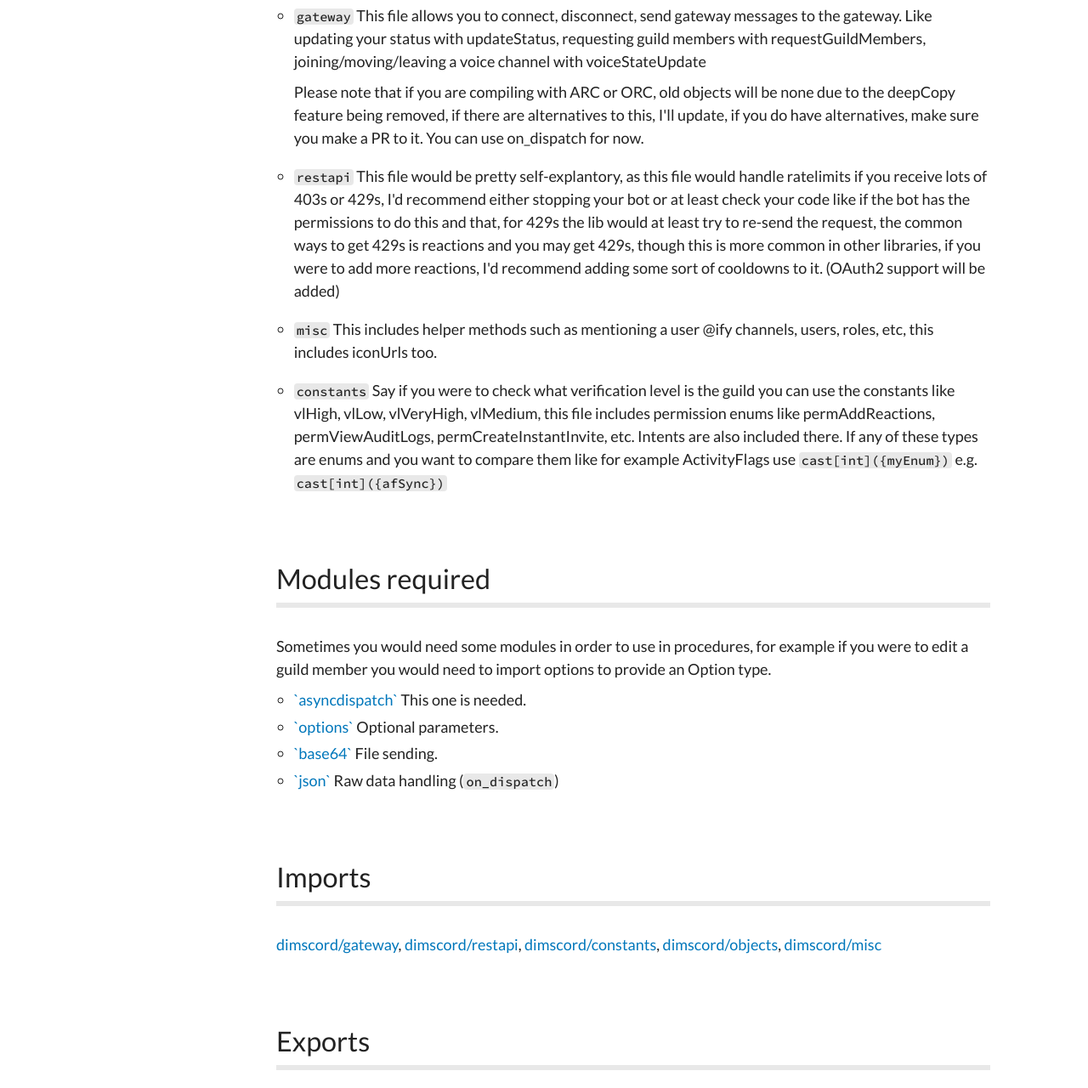
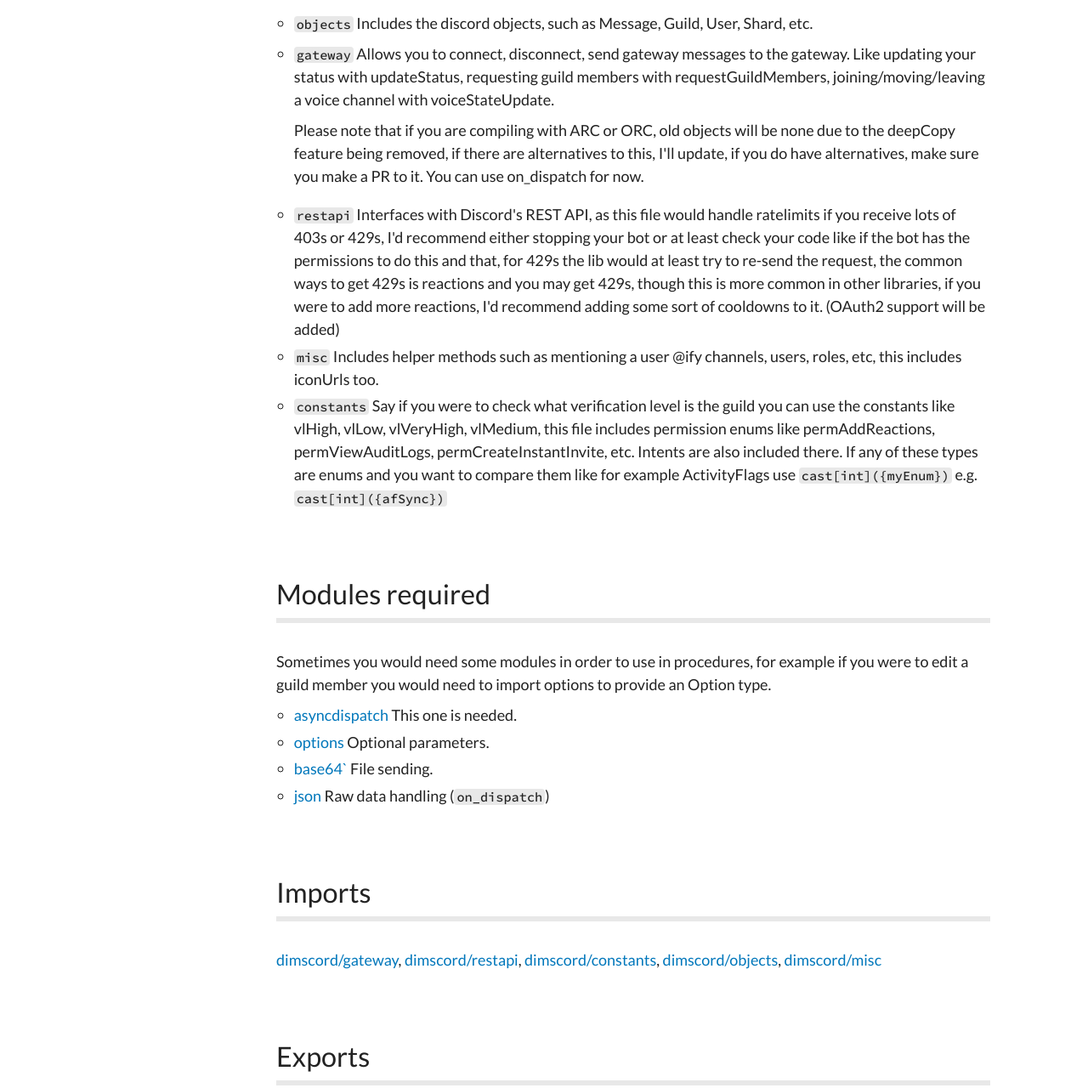
Before and after one commit to krisppurg/dimscord, a plain HTML site: page docs/dimscord.html in a window 1280 px wide. Shown: the part 456-1736 px from the top of the page at 85% size. Drawn offline with Linux system fonts and the light colour scheme; a script that the page names is missing.

Commit message:
docs update

```diff
--- a/docs/dimscord.html
+++ b/docs/dimscord.html
@@ -120,24 +120,23 @@ function main() {
 
   <p class="module-desc">Welcome to the Dimscord Documentation!<ul class="simple"><li>If you have any errors like for example getGuildChannel doesn't exist in v1.0.0, then you can just simply do <tt class="docutils literal"><span class="pre">nimble install dimscord@#head</span></tt> if this does not work then uninstall the version you were using, or you could replace the folder from the <tt class="docutils literal"><span class="pre">.nimble/pkgs</span></tt> directory.</li>
 </ul>
+<p>You can search for symbols by going to <a class="reference external" href="https://krisppurg.github.io/dimscord/theindex.html">https://krisppurg.github.io/dimscord/theindex.html</a>.</p>
 
-<h1><a class="toc-backref" id="reference" href="#reference">Reference</a></h1><ul class="simple"><li><tt class="docutils literal"><span class="pre">objects</span></tt> This file includes the discord objects, such as Message, Guild, User, Shard, etc.</li>
-<li><p><tt class="docutils literal"><span class="pre">gateway</span></tt> This file allows you to connect, disconnect, send gateway messages to the gateway. Like updating your status with updateStatus, requesting guild members with requestGuildMembers, joining/moving/leaving a voice channel with voiceStateUpdate</p>
+<h1><a class="toc-backref" id="reference" href="#reference">Reference</a></h1><ul class="simple"><li><tt class="docutils literal"><span class="pre">objects</span></tt> Includes the discord objects, such as Message, Guild, User, Shard, etc.</li>
+<li><p><tt class="docutils literal"><span class="pre">gateway</span></tt> Allows you to connect, disconnect, send gateway messages to the gateway. Like updating your status with updateStatus, requesting guild members with requestGuildMembers, joining/moving/leaving a voice channel with voiceStateUpdate.</p>
 <p>Please note that if you are compiling with ARC or ORC, old objects will be none due to the deepCopy feature being removed, if there are alternatives to this, I'll update, if you do have alternatives, make sure you make a PR to it. You can use on_dispatch for now.</p>
 </li>
 </ul>
-<ul class="simple"><li><tt class="docutils literal"><span class="pre">restapi</span></tt> This file would be pretty self-explantory, as this file would handle ratelimits if you receive lots of 403s or 429s, I'd recommend either stopping your bot or at least check your code like if the bot has the permissions to do this and that, for 429s the lib would at least try to re-send the request, the common ways to get 429s is reactions and you may get 429s, though this is more common in other libraries, if you were to add more reactions, I'd recommend adding some sort of cooldowns to it. (OAuth2 support will be added)</li>
-</ul>
-<ul class="simple"><li><tt class="docutils literal"><span class="pre">misc</span></tt> This includes helper methods such as mentioning a user @ify channels, users, roles, etc, this includes iconUrls too.</li>
-</ul>
-<ul class="simple"><li><tt class="docutils literal"><span class="pre">constants</span></tt> Say if you were to check what verification level is the guild you can use the constants like vlHigh, vlLow, vlVeryHigh, vlMedium, this file includes permission enums like permAddReactions, permViewAuditLogs, permCreateInstantInvite, etc. Intents are also included there. If any of these types are enums and you want to compare them like for example ActivityFlags use <tt class="docutils literal"><span class="pre">cast[int]({myEnum})</span></tt> e.g. <tt class="docutils literal"><span class="pre">cast[int]({afSync})</span></tt></li>
+<ul class="simple"><li><tt class="docutils literal"><span class="pre">restapi</span></tt> Interfaces with Discord's REST API, as this file would handle ratelimits if you receive lots of 403s or 429s, I'd recommend either stopping your bot or at least check your code like if the bot has the permissions to do this and that, for 429s the lib would at least try to re-send the request, the common ways to get 429s is reactions and you may get 429s, though this is more common in other libraries, if you were to add more reactions, I'd recommend adding some sort of cooldowns to it. (OAuth2 support will be added)</li>
+<li><tt class="docutils literal"><span class="pre">misc</span></tt> Includes helper methods such as mentioning a user @ify channels, users, roles, etc, this includes iconUrls too.</li>
+<li><tt class="docutils literal"><span class="pre">constants</span></tt> Say if you were to check what verification level is the guild you can use the constants like vlHigh, vlLow, vlVeryHigh, vlMedium, this file includes permission enums like permAddReactions, permViewAuditLogs, permCreateInstantInvite, etc. Intents are also included there. If any of these types are enums and you want to compare them like for example ActivityFlags use <tt class="docutils literal"><span class="pre">cast[int]({myEnum})</span></tt> e.g. <tt class="docutils literal"><span class="pre">cast[int]({afSync})</span></tt></li>
 </ul>
 
 <h1><a class="toc-backref" id="modules-required" href="#modules-required">Modules required</a></h1><p>Sometimes you would need some modules in order to use in procedures, for example if you were to edit a guild member you would need to import options to provide an Option type.</p>
-<ul class="simple"><li><a class="reference external" href="https://nim-lang.org/docs/asyncdispatch.html">`asyncdispatch`</a> This one is needed.</li>
-<li><a class="reference external" href="https://nim-lang.org/docs/options.html">`options`</a> Optional parameters.</li>
-<li><a class="reference external" href="https://nim-lang.org/docs/base64.html">`base64`</a> File sending.</li>
-<li><a class="reference external" href="https://nim-lang.org/docs/json.html">`json`</a> Raw data handling (<tt class="docutils literal"><span class="pre">on_dispatch</span></tt>)</li>
+<ul class="simple"><li><a class="reference external" href="https://nim-lang.org/docs/asyncdispatch.html">asyncdispatch</a> This one is needed.</li>
+<li><a class="reference external" href="https://nim-lang.org/docs/options.html">options</a> Optional parameters.</li>
+<li><a class="reference external" href="https://nim-lang.org/docs/base64.html">base64`</a> File sending.</li>
+<li><a class="reference external" href="https://nim-lang.org/docs/json.html">json</a> Raw data handling (<tt class="docutils literal"><span class="pre">on_dispatch</span></tt>)</li>
 </ul>
 </p>
   <div class="section" id="6">
@@ -158,7 +157,7 @@ function main() {
       <div class="twelve-columns footer">
         <span class="nim-sprite"></span>
         <br/>
-        <small style="color: var(--hint);">Made with Nim. Generated: 2020-08-21 12:59:01 UTC</small>
+        <small style="color: var(--hint);">Made with Nim. Generated: 2020-08-21 16:58:23 UTC</small>
       </div>
     </div>
   </div>
```
Also changed, not shown: docs/dimscord/constants.html (+1 -1 lines), docs/dimscord/dispatch.html (+1 -1 lines), docs/dimscord/gateway.html (+1 -1 lines), docs/dimscord/misc.html (+1 -1 lines), docs/dimscord/objects.html (+1 -1 lines), docs/dimscord/restapi.html (+1 -1 lines), docs/theindex.html (+1 -1 lines).
